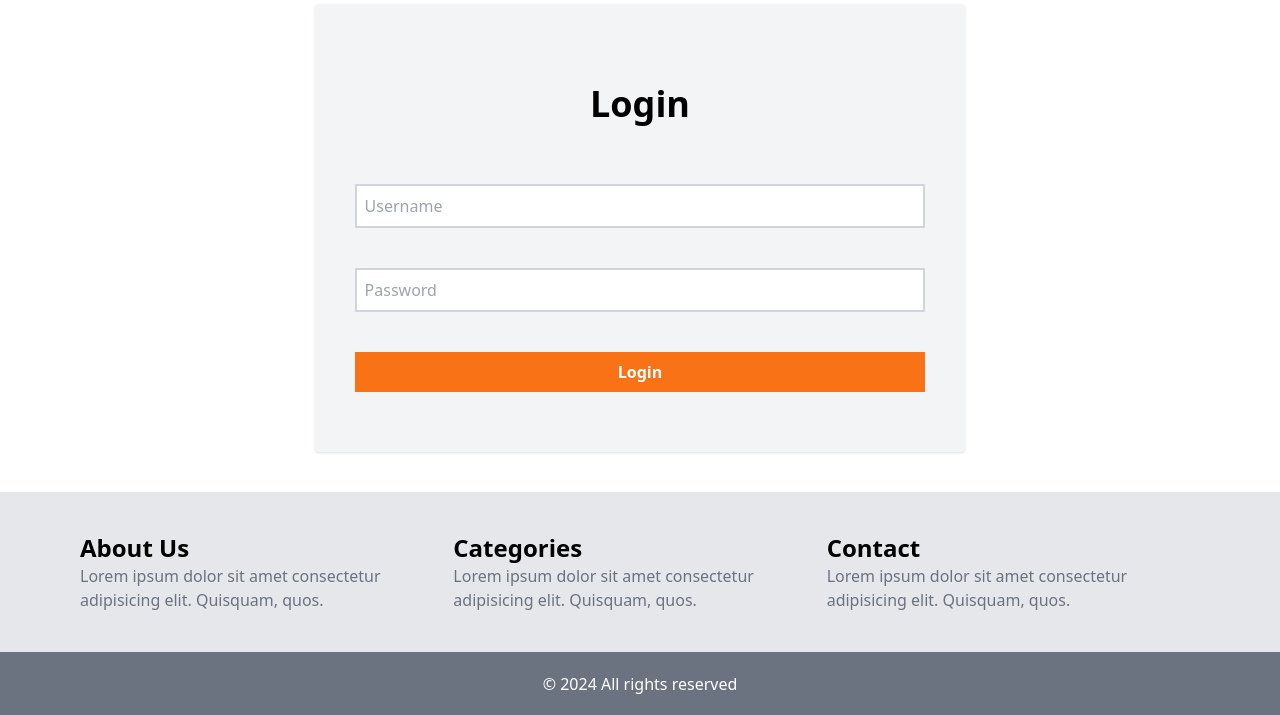
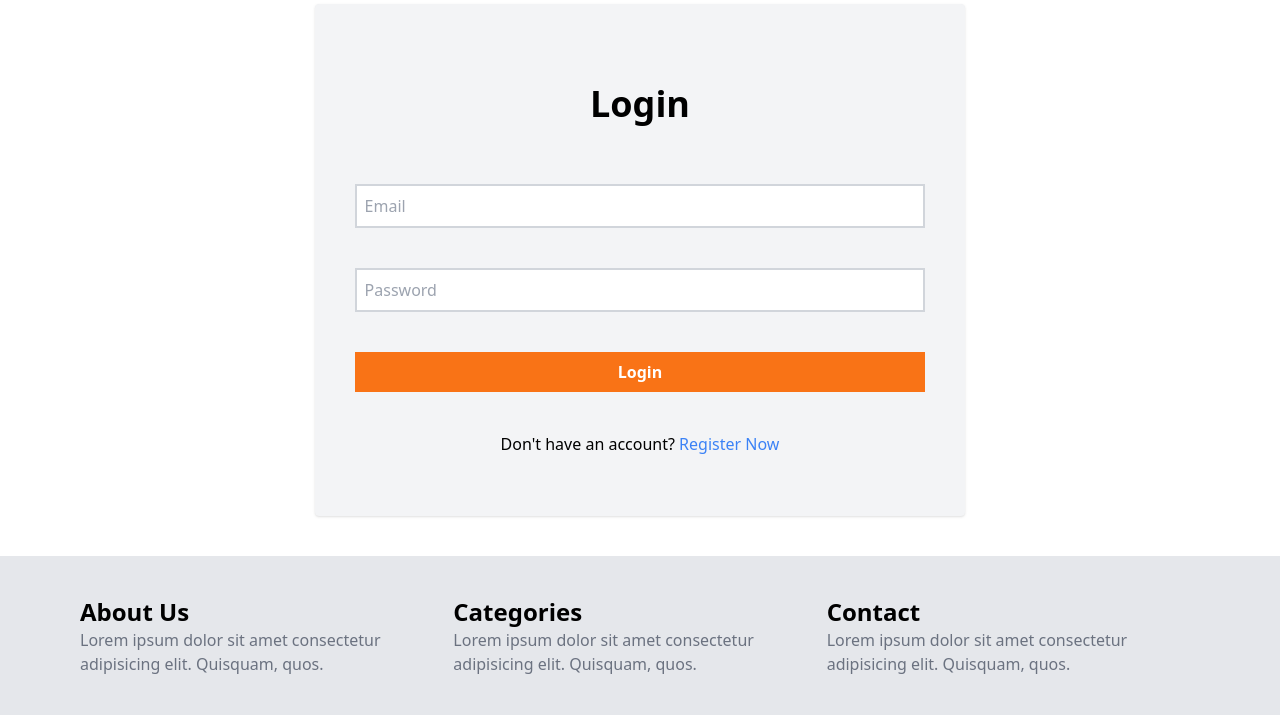
Before and after one commit to sudipparajulee/bca4th2078SMC, a PHP site: page /login.php in a window 1280 px wide. Shown: the part 336-1051 px from the top of the page. Run offline with PHP 8.4, Linux system fonts and the light colour scheme; some libraries are stand-ins or nearby versions.

Commit message:
login and register

```diff
--- a/login.php
+++ b/login.php
@@ -1,13 +1,38 @@
 <?php include 'includes/header.php'; ?>
 
     <div class="flex justify-center items-center my-10">
-        <form action="admin/dashboard.php" class="bg-gray-100 p-10 rounded shadow">
+        <form action="" method="POST" class="bg-gray-100 p-10 rounded shadow">
             <h1 class="text-center font-bold text-4xl my-10">Login</h1>
-            <input type="text" class="w-full p-2 my-5 border-2 border-gray-300" placeholder="Username">
-            <input type="password" class="w-full p-2 my-5 border-2 border-gray-300" placeholder="Password">
-            <button type="submit" class="w-full p-2 my-5 bg-orange-500 text-white font-bold">Login</button>
+            <input type="text" class="w-full p-2 my-5 border-2 border-gray-300" name="email" placeholder="Email">
+            <input type="password" class="w-full p-2 my-5 border-2 border-gray-300" name="password" placeholder="Password">
+            <button type="submit" name="login" class="w-full p-2 my-5 bg-orange-500 text-white font-bold">Login</button>
+            <div class="my-5">
+                <p class="text-center">Don't have an account? <a href="register.php" class="text-blue-500">Register Now</a></p>
+            </div>
         </form>
+
     </div>
 
 
 <?php include 'includes/footer.php'; ?>
+
+<?php
+if(isset($_POST['login']))
+{
+    $email = $_POST['email'];
+    $password = $_POST['password'];
+    $password = md5($password);
+    $qry = "SELECT * FROM users WHERE email = '$email' AND password = '$password'";
+    include 'includes/dbconnection.php';
+    $result = mysqli_query($conn, $qry);
+    include 'includes/closeconnection.php';
+    if(mysqli_num_rows($result) > 0)
+    {
+        $row = mysqli_fetch_assoc($result);
+        header('location: admin/dashboard.php');
+    }
+    else
+    {
+        echo "<script>alert('Invalid Email or Password')</script>";
+    }
+}
```
Also changed, not shown: register.php (added, +44 -0 lines).
